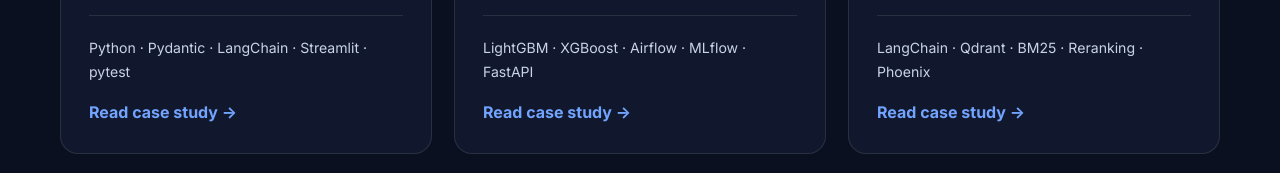
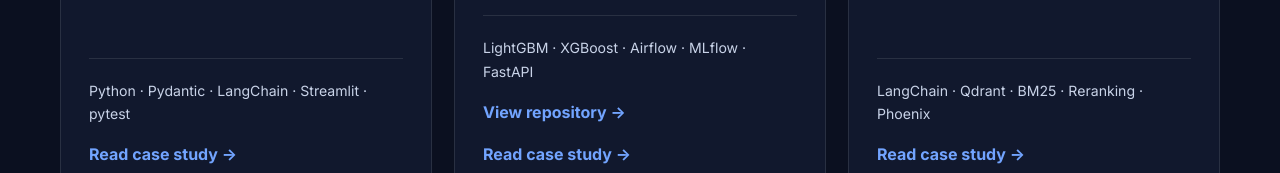
Before and after one commit to Arash80/my-page, a plain HTML site: page docs/index.html in a window 1280 px wide. Shown: the part 1420-1593 px from the top of the page. Drawn offline with Linux system fonts and the light colour scheme.

Commit message:
Add Fraud ML Platform repository link

```diff
--- a/docs/index.html
+++ b/docs/index.html
@@ -80,6 +80,7 @@
             <h3>Fraud ML Platform</h3>
             <p>Production-oriented fraud-detection platform with temporal validation, calibrated models, experiment tracking, drift analysis, orchestration, and API deployment.</p>
             <div class="stack">LightGBM · XGBoost · Airflow · MLflow · FastAPI</div>
+            <a href="https://github.com/Arash80/fraud-ml-platform" target="_blank" rel="noreferrer" aria-label="View the Fraud ML Platform repository on GitHub">View repository →</a>
             <a href="case-studies.html#fraud-platform" aria-label="Read the Fraud ML Platform case study">Read case study →</a>
           </article>
 
```
